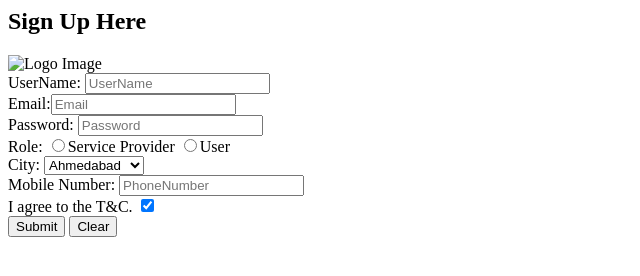
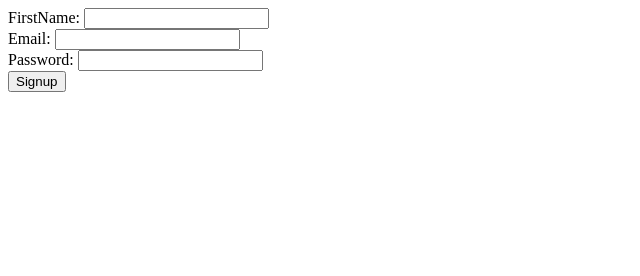
Before and after one commit to Anuj61/OLSBackend, a website: page views/signUp.html in a window 1280 px wide. Shown: the whole page, without its empty margins (0-640 px from the left). Drawn offline with Linux system fonts and the light colour scheme.

Commit message:
adding views

```diff
--- a/views/signUp.html
+++ b/views/signUp.html
@@ -1,26 +1,45 @@
-</style>
+<!DOCTYPE html>
+<html lang="en">
+<head>
+    <meta charset="UTF-8">
+    <meta http-equiv="X-UA-Compatible" content="IE=edge">
+    <meta name="viewport" content="width=device-width, initial-scale=1.0">
+    <title>SignUp Page</title>
+</head>
+<body>
+    <div>
+        <form action="saveUser">
+            <div>
+                FirstName: <input type="text" name="firstName" id="">
+            </div>
 
-<body>
-    <h2 class="title">Sign Up Here</h2>
+            <div>
+                Email: <input type="email" name="email" id="">
+            </div>
 
-    <div class="logo">
-        <img src="" alt="Logo Image">
-    </div>
-    <div>
-        <form action="" method="post" class="form-center">
+            <div>
+                Password: <input type="password" name="password" id="">
+            </div>
+
+            <div>
+                <input type="submit" value="Signup">
+            </div>
+        </form>
+
+        <!-- <form action="" method="post" class="form-center">
             <div>
                 <div class="input-data">
-                    UserName: <input type="text" name="" id="" placeholder="UserName">
+                    UserName: <input type="text" name="userName" id="" placeholder="UserName">
                 </div>
                 <div>
-                    Email:<input type="email" name="" id="" placeholder="Email">
+                    Email:<input type="email" name="email" id="" placeholder="Email">
                 </div>
                 <div>
-                    Password: <input type="password" name="" id="" placeholder="Password">
+                    Password: <input type="password" name="password" id="" placeholder="Password">
                 </div>
                 <div>
-                    Role: <input type="radio" name="role" id="">Service Provider <input type="radio" name="role"
-                        id="">User
+                    Role: <input type="radio" name="ServiceProvider" id="role">Service Provider <input type="radio" name="User"
+                        id="role">User
                 </div>
 
                 <div>
@@ -44,10 +63,7 @@
                 <input type="submit" value="Submit">
                 <input type="reset" value="Clear">
             </div>
-        </form>
+        </form> -->
     </div>
-
-
 </body>
-
 </html>
```
